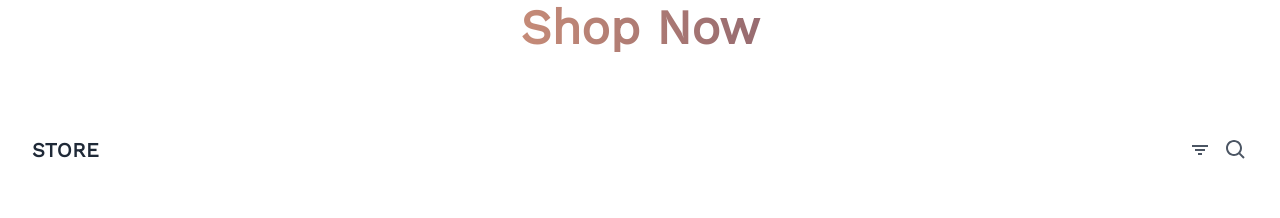
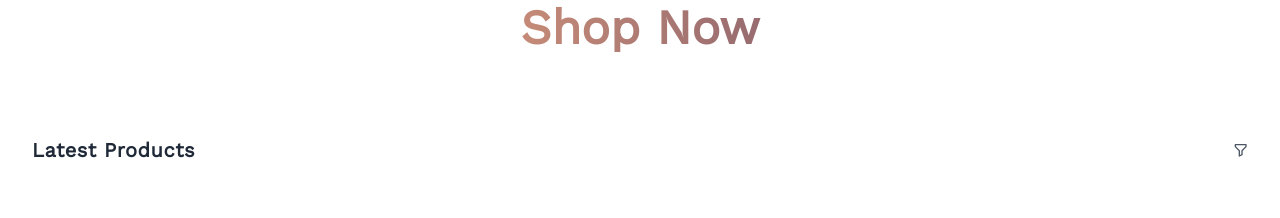
Before and after one commit to limatainer/lojaRoupa, a React (Vite) app in the folder frontend/: page / in a window 1280 px wide. Shown: the part 2500-2718 px from the top of the page. Built offline with nearby package versions, Linux system fonts and the light colour scheme; grey boxes are pictures that could not be loaded.

Commit message:
wishlist props

```diff
--- a/frontend/package.json
+++ b/frontend/package.json
@@ -13,6 +13,7 @@
     "react-dom": "^18.2.0",
     "react-icons": "^4.9.0",
     "react-lazy-load-image-component": "^1.6.0",
+    "sweetalert": "^2.1.2",
     "typed.js": "^2.0.16"
   },
   "devDependencies": {
--- /dev/null
+++ b/frontend/src/components/BackToTop.jsx
@@ -0,0 +1,41 @@
+import { useState, useEffect } from 'react';
+import { HiOutlineArrowNarrowUp } from 'react-icons/hi';
+
+function BackToTop() {
+  const [isVisible, setIsVisible] = useState(false);
+
+  useEffect(() => {
+    // Function that checks if user has scrolled down the page
+    const handleScroll = () => {
+      if (window.pageYOffset > 300) {
+        setIsVisible(true);
+      } else {
+        setIsVisible(false);
+      }
+    };
+
+    window.addEventListener('scroll', handleScroll);
+
+    // Remove event listener when component is unmounted
+    return () => window.removeEventListener('scroll', handleScroll);
+  }, []);
+
+  const handleClick = () => {
+    window.scrollTo({ top: 0, behavior: 'smooth' });
+  };
+
+  return (
+    <button
+      className={`${
+        isVisible ? 'opacity-100' : 'opacity-0'
+      } fixed bottom-4 right-4 transition-opacity
+      duration-300 ease-in-out bg-gray-700
+       hover:bg-gray-800 text-white rounded-full py-3 px-4 z-20`}
+      onClick={handleClick}
+    >
+      <HiOutlineArrowNarrowUp className="h-6 w-6" />
+    </button>
+  );
+}
+
+export default BackToTop;
--- /dev/null
+++ b/frontend/src/components/LikedProducs.jsx
@@ -0,0 +1,25 @@
+import React from 'react';
+
+const LikedProducts = ({ clickedProducts }) => {
+  return (
+    <div className="text-center">
+      <h2>Wish list</h2>
+      <p>Liked products</p>
+      <div className="grid grid-cols-1 gap-4 md:grid-cols-2 lg:grid-cols-3 xl:grid-cols-4 p-4">
+        {clickedProducts.map((product) => (
+          <div key={product.id} className="bg-white p-6 shadow-md">
+            <img
+              src={product.image}
+              alt={product.description}
+              className="hover:grow hover:shadow-lg object-cover w-full aspect-square"
+            />
+            <p className="text-gray-800 font-bold">{product.description}</p>
+            <p className="text-gray-500">ID: {product.id}</p>
+          </div>
+        ))}
+      </div>
+    </div>
+  );
+};
+
+export default LikedProducts;
--- a/frontend/src/components/Products.jsx
+++ b/frontend/src/components/Products.jsx
@@ -1,64 +1,74 @@
 import React, { useState } from 'react';
+import produtos from '../utils/Produtos';
+import HeartIcon from '../constant/Heart';
+import LikedProducts from '../components/LikedProducs';
 
 import { LazyLoadImage } from 'react-lazy-load-image-component';
 import 'react-lazy-load-image-component/src/effects/blur.css';
 
-import produtos from '../utils/Produtos';
-import HeartIcon from '../constant/Heart';
+import { BiFilterAlt } from 'react-icons/bi';
+import { BsSearchHeart } from 'react-icons/bs';
+
+import swal from 'sweetalert';
 
 export default function Products() {
-  const [liked, setLiked] = useState('');
+  const [liked, setLiked] = useState(false);
+  const [likedSearch, setLikedSearch] = useState(false);
+
+  const [clickedProducts, setClickedProducts] = useState([]);
+
+  const handleLikeClick = (e, produto) => {
+    e.preventDefault();
+    setClickedProducts((prevClickedProducts) => [
+      ...prevClickedProducts,
+      produto,
+    ]);
+    setLiked(true);
+    swal('Liked!', 'This product was added to your wish list', 'success');
+  };
+  const handleLikedSearch = (e) => {
+    e.preventDefault();
+    setLikedSearch(true);
+  };
 
   return (
-    <>
     <section id="shop" className="bg-white py-8">
       <div className="container mx-auto flex flex-wrap items-center justify-center pt-4 pb-12">
         <nav id="store" className="w-full z-30 top-0 px-6 py-1">
           <div className="w-full container mx-auto flex flex-wrap items-center justify-between mt-0 px-2 py-3">
             <a
-                className="uppercase tracking-wide no-underline hover:no-underline font-bold text-gray-800 text-xl"
-                href="#"
+              className="tracking-wide no-underline hover:no-underline font-bold text-gray-800 text-xl"
+              href="#shop"
             >
-                Store
+              Latest Products
             </a>
 
             <div className="flex items-center" id="store-nav-content">
               <a
                 className="pl-3 inline-block no-underline hover:text-black"
-                  href="#"
+                href="#shop"
               >
-                  <svg
-                    className="fill-current hover:text-black"
-                    xmlns="http://www.w3.org/2000/svg"
-                    width="24"
-                    height="24"
-                    viewBox="0 0 24 24"
-                  >
-                    <path d="M7 11H17V13H7zM4 7H20V9H4zM10 15H14V17H10z" />
-                  </svg>
+                <BiFilterAlt />
               </a>
-
+              {liked && (
                 <a
                   className="pl-3 inline-block no-underline hover:text-black"
-                  href="#"
+                  href="#shop"
+                  onClick={(e) => handleLikedSearch(e)}
                 >
-                  <svg
-                    className="fill-current hover:text-black"
-                    xmlns="http://www.w3.org/2000/svg"
-                    width="24"
-                    height="24"
-                    viewBox="0 0 24 24"
-                  >
-                    <path d="M10,18c1.846,0,3.543-0.635,4.897-1.688l4.396,4.396l1.414-1.414l-4.396-4.396C17.365,13.543,18,11.846,18,10 c0-4.411-3.589-8-8-8s-8,3.589-8,8S5.589,18,10,18z M10,4c3.309,0,6,2.691,6,6s-2.691,6-6,6s-6-2.691-6-6S6.691,4,10,4z" />
-                  </svg>
+                  <BsSearchHeart />
                 </a>
+              )}
             </div>
           </div>
         </nav>
+        {likedSearch ? (
+          <LikedProducts clickedProducts={clickedProducts} />
+        ) : (
           <div className="grid gap-4 grid-cols-1 md:grid-cols-2 lg:grid-cols-3 xl:grid-cols-4 p-4">
             {produtos.map((produto) => (
               <div key={produto.id} className="p-6">
-                <a href="#" className="flex flex-col">
+                <a href="#shop" className="flex flex-col">
                   <div className="mb-4">
                     <LazyLoadImage
                       className="hover:grow hover:shadow-lg object-cover w-full aspect-square"
@@ -70,15 +80,17 @@ export default function Products() {
                     <p>{produto.Description}</p>
                     <div className="flex items-center">
                       <p className="pt-1 text-gray-900">€{produto.Price}</p>
+                      <button onClick={(e) => handleLikeClick(e, produto)}>
                         <HeartIcon />
+                      </button>
                     </div>
                   </div>
                 </a>
               </div>
             ))}
           </div>
+        )}
       </div>
     </section>
-    </>
   );
 }
--- a/frontend/src/components/index.js
+++ b/frontend/src/components/index.js
@@ -5,6 +5,7 @@ import Jumbotron from './Jumbotron'
 import CallAction from './CallAction'
 import Banner from './Banner'
 import Products from './Products'
+import BackToTop from './BackToTop'
 
 export {
   Navbar,
@@ -13,5 +14,6 @@ export {
   Gallery,
   Banner,
   CallAction,
+  BackToTop,
   Footer
 }
--- a/frontend/src/pages/Home.jsx
+++ b/frontend/src/pages/Home.jsx
@@ -7,6 +7,7 @@ import {
   Banner,
   Products,
   Gallery,
+  BackToTop,
   Footer,
 } from '../components';
 
@@ -55,6 +56,7 @@ export default function Home() {
         Shop Now
       </p>
       <Products />
+      <BackToTop />
       <Footer />
     </div>
   );
```
Also changed, not shown: 1 other file (tests, documents, lock files or other folders). Lines whose indentation alone changed are shown as unchanged.
